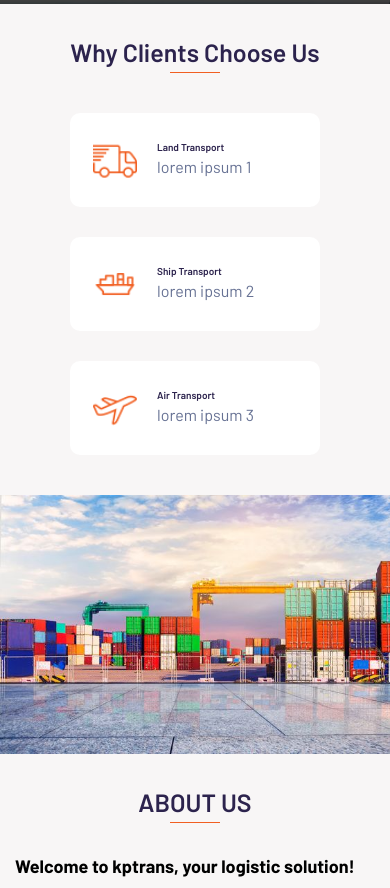
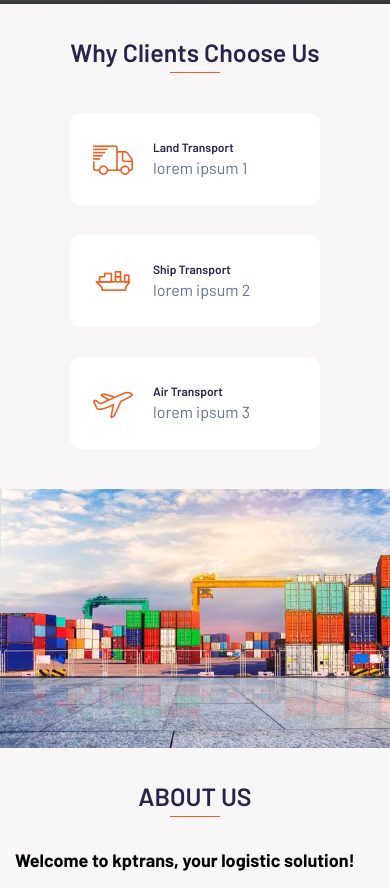
Before and after one commit to Davmike/logistics-web, a React (Vite) app: page / in a window 390 px wide. Shown: the part 840-1728 px from the top of the page. Built offline with nearby package versions, Linux system fonts and the light colour scheme.

Commit message:
feat: change text size

```diff
--- a/src/Components/About.tsx
+++ b/src/Components/About.tsx
@@ -65,11 +65,15 @@ function About() {
             >
               {/* div for only images */}
               <div>
-                <img src={category.src} className="w-[44px] h-[44px]" alt="" />
+                <img
+                  src={category.src}
+                  className="w-[40px] h-[40px] md:w-[44px] md:h-[44px]"
+                  alt=""
+                />
               </div>
               {/* div for only texts */}
               <div className="pl-[20px]">
-                <h3 className="text-[#2c234d] text-[10px] font-semibold lg:text-[20px]">
+                <h3 className="text-[#2c234d] text-[12px] font-semibold lg:text-[20px]">
                   {changeLanguage === "ENG"
                     ? category.title.en
                     : category.title.ka}
```
